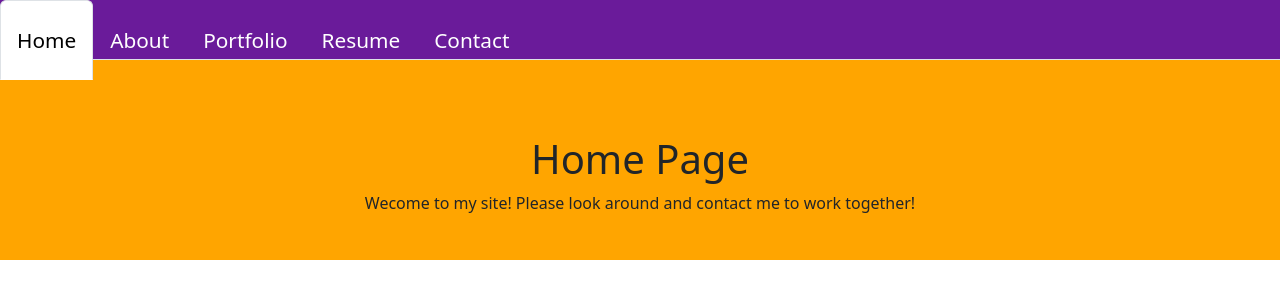
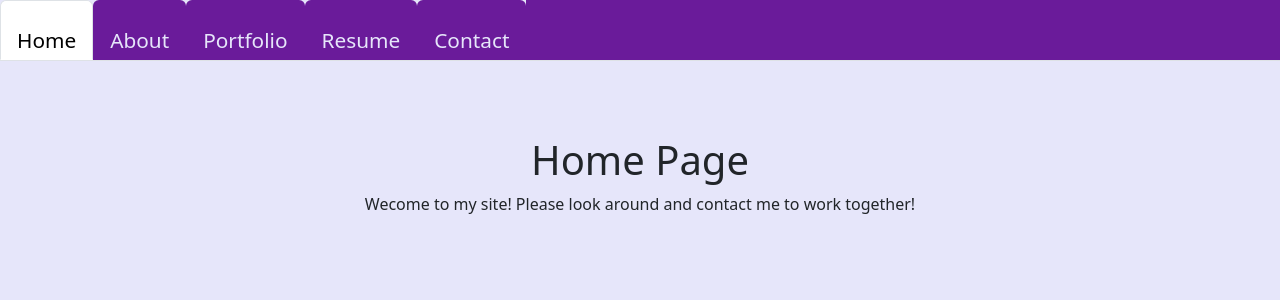
Before and after one commit to SKJauch/portfolio, a React (Create React App) app in the folder portfolio/: page / in a window 1280 px wide. Shown: the top 300 px of the page. Built offline with nearby package versions, Linux system fonts and the light colour scheme.

Commit message:
nav style

```diff
--- a/portfolio/src/components/pages/About.js
+++ b/portfolio/src/components/pages/About.js
@@ -2,11 +2,8 @@ import React from 'react';
 import '../style/Body.css';
 
 const styles = {
-  headerStyle: {
-    background: 'red',
-  },
-  headingStyle: {
-    fontSize: '100px',
+  sectionStyles: {
+    background: 'lavender',
   },
 };
 
--- a/portfolio/src/components/pages/Home.js
+++ b/portfolio/src/components/pages/Home.js
@@ -3,7 +3,7 @@ import '../style/Body.css';
 
 const styles = {
   sectionStyles: {
-    background: 'orange',
+    background: 'lavender',
   },
 };
 
--- a/portfolio/src/components/pages/Portfolio.js
+++ b/portfolio/src/components/pages/Portfolio.js
@@ -1,15 +1,25 @@
 import React from 'react';
+import '../style/Body.css';
+
+const styles = {
+  sectionStyles: {
+    background: 'lavender',
+  },
+};
 
 export default function Home() {
   return (
+    <section style={styles.sectionStyles} className="header">
     <div>
       <h1>Portfolio</h1>
       <p>
         Here are a few examples of my work
-        <li>Project 1</li>
+
+      </p>
+    </div>
+    <li>Project 1</li>
         <li>Project 2</li>
         <li>Project 3</li>
-      </p>
-    </div>
+    </section>
   );
 }
--- a/portfolio/src/components/pages/Resume.js
+++ b/portfolio/src/components/pages/Resume.js
@@ -1,4 +1,5 @@
 import React from 'react';
+import '../style/Body.css';
 
 export default function Home() {
   return (
--- a/portfolio/src/components/style/Body.css
+++ b/portfolio/src/components/style/Body.css
@@ -1,5 +1,9 @@
+* {
+  background-color: lavender;
+}
+
 .header {
-    background: #b71775;
+    background: purple;
     height: 200px;
   }
 
--- a/portfolio/src/components/style/Nav.css
+++ b/portfolio/src/components/style/Nav.css
@@ -1,16 +1,27 @@
 ul.nav.nav-tabs {
     background: #6a1b9a;
-    height: 60px;
+    height: 61px;
     width: flex;
-    text-decoration-color: azure;
-    flex-wrap: wrap;
+    /* text-decoration-color: azure; */
+    flex-wrap: nowrap;
   }
 
   a.nav-link {
-    color: white;
+    background: #6a1b9a;
+    color: lavender;
     font-size: 1.3rem;
     text-decoration: none;
     /* margin: 5px; */
     line-height: 3;
+    height: 60px;
 
   }
+
+  .nav-tabs-link.active {
+    color: lavender;
+    background: lavender;
+    font-size: 1.3rem;
+    text-decoration: none;
+    margin: 5px;
+    line-height: 3;
+  }
```
